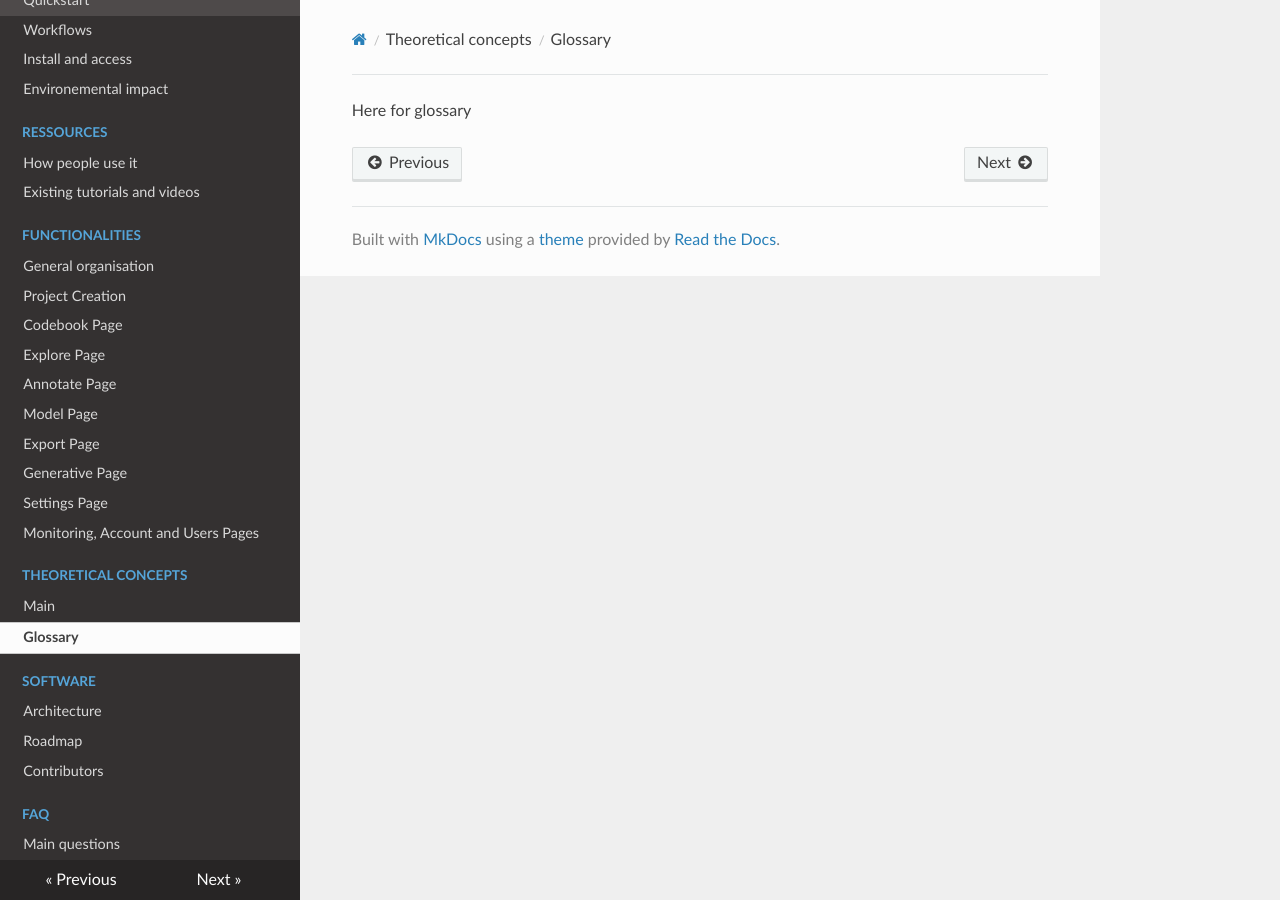
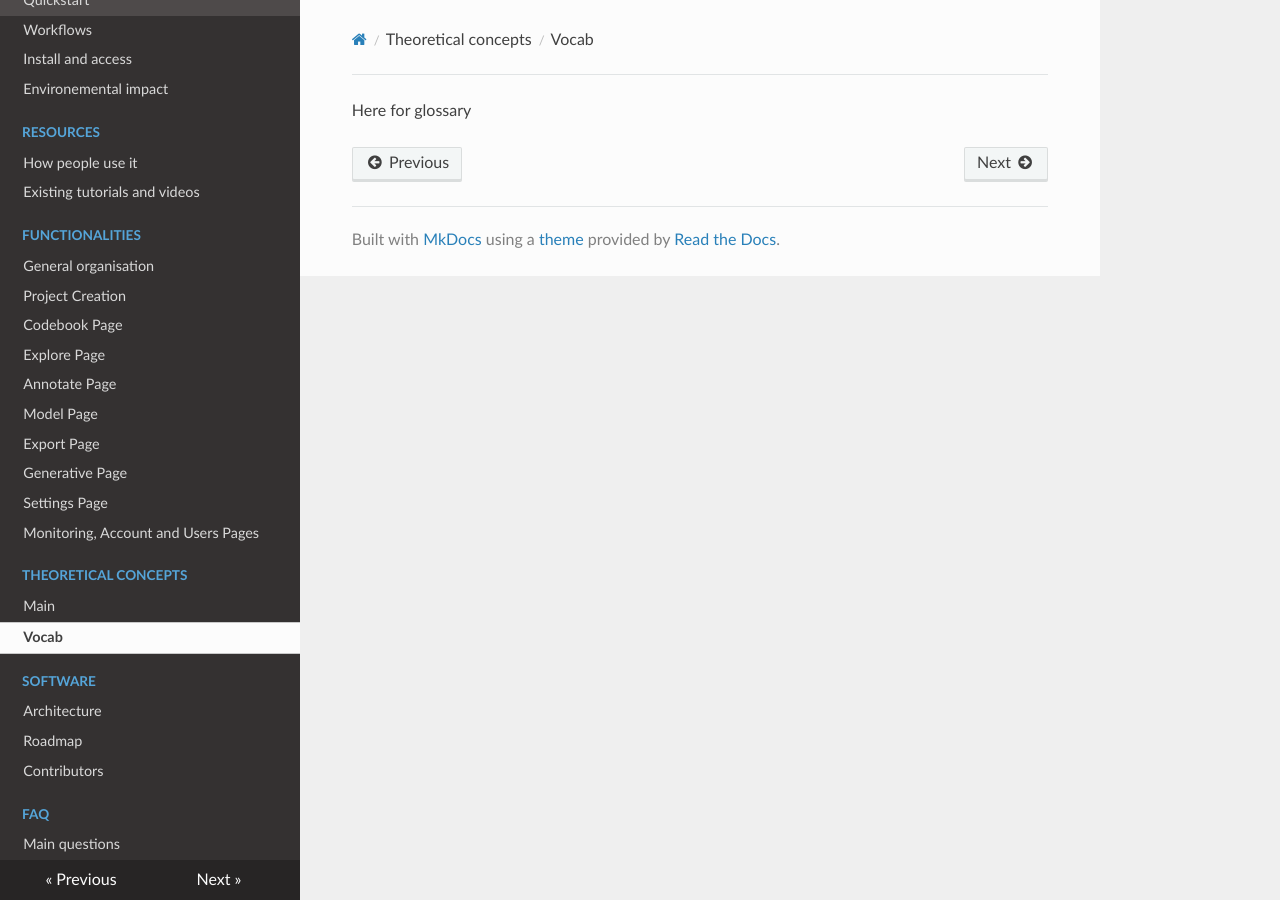
Before and after one commit to activetigger/documentation, an MkDocs documentation site: the page built from docs/theoretical-concepts/glossary.md, in a window 1280 px wide. Built offline with MkDocs 1.6.1, drawn with Linux system fonts in a browser that asks for light colours; nearby versions of some CDN libraries; some of the changed lines change nothing that is shown.

Commit message:
Update mkdocs.yml
a couple of typo fixes/name changes for menu

```diff
--- a/mkdocs.yml
+++ b/mkdocs.yml
@@ -6,7 +6,7 @@ nav:
       - Workflows: quickstart/workflows.md
       - Install and access: quickstart/access.md
       - Environemental impact: quickstart/environment.md
-  - Ressources:
+  - Resources:
       - How people use it: ressources/usecases.md
       - Existing tutorials and videos: ressources/references.md
   - Functionalities:
@@ -22,7 +22,7 @@ nav:
       - Monitoring, Account and Users Pages: functionalities/monitoring-account-and-users.md
   - Theoretical concepts:
       - Main: theoretical-concepts/index.md
-      - Glossary: theoretical-concepts/glossary.md
+      - Vocab: theoretical-concepts/glossary.md
   - Software:
       - Architecture: software/software.md
       - Roadmap: software/roadmap.md
```
